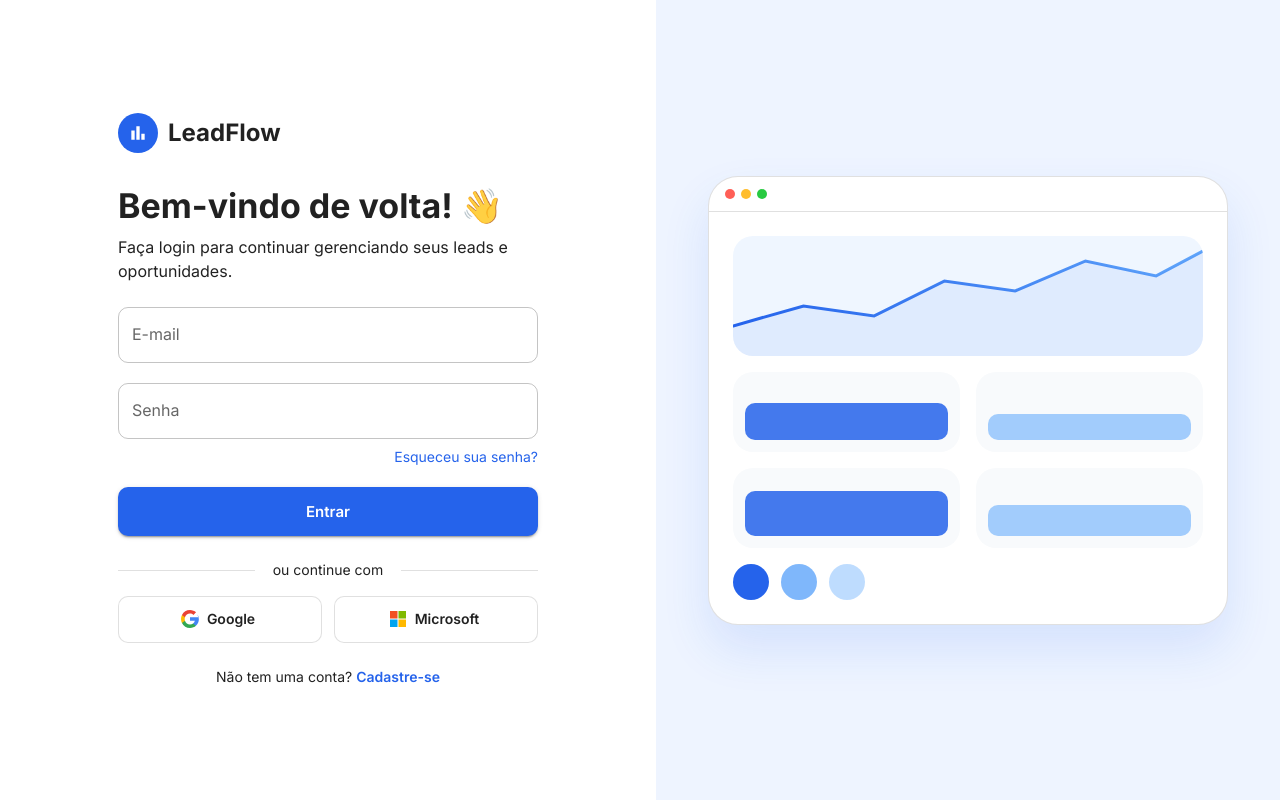
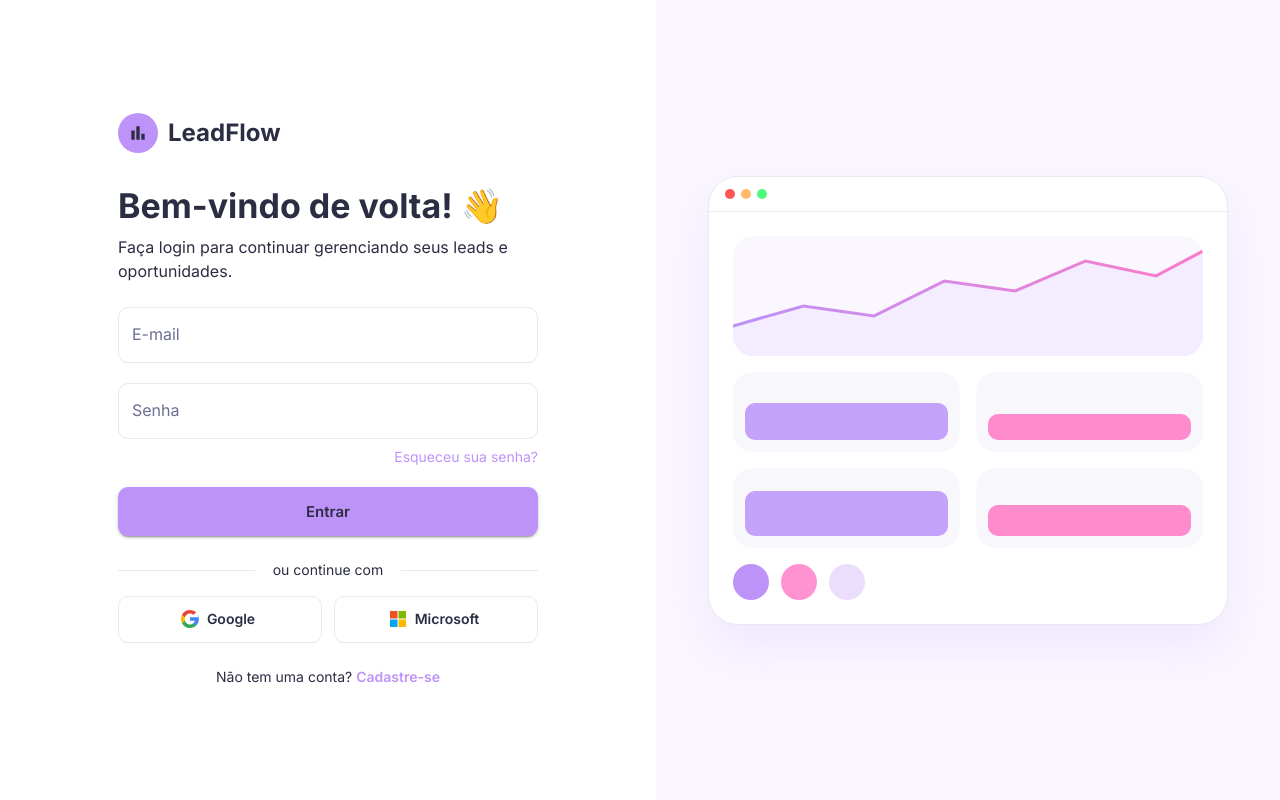
Before and after one commit to BrunoPalhoti/front-end-lead-flow-crm, a React (Vite) app: page /login in a window 1280 px wide. Built offline with nearby package versions, Linux system fonts and the light colour scheme; no server answers; the HTML template or start-up script is replaced by a standard one.

Commit message:
refactor: o tema e atualizar os componentes para usar a nova paleta de cores

```diff
--- a/src/components/auth/AuthIllustration.tsx
+++ b/src/components/auth/AuthIllustration.tsx
@@ -1,4 +1,6 @@
 import { Box } from '@mui/material'
+import { alpha } from '@mui/material/styles'
+import { colors } from '@/theme'
 
 export function AuthIllustration() {
   return (
@@ -8,7 +10,7 @@ export function AuthIllustration() {
         display: { xs: 'none', lg: 'flex' },
         alignItems: 'center',
         justifyContent: 'center',
-        bgcolor: '#EEF4FF',
+        bgcolor: alpha(colors.primary, 0.08),
         p: 4,
         position: 'relative',
         overflow: 'hidden',
@@ -20,7 +22,7 @@ export function AuthIllustration() {
           maxWidth: 520,
           bgcolor: 'background.paper',
           borderRadius: 3,
-          boxShadow: '0 24px 48px rgba(37, 99, 235, 0.12)',
+          boxShadow: `0 24px 48px ${alpha(colors.primary, 0.15)}`,
           border: '1px solid',
           borderColor: 'divider',
           overflow: 'hidden',
@@ -36,7 +38,7 @@ export function AuthIllustration() {
             gap: 0.75,
           }}
         >
-          {['#FF5F57', '#FFBD2E', '#28CA41'].map((color) => (
+          {[colors.danger, colors.warning, colors.success].map((color) => (
             <Box
               key={color}
               sx={{ width: 10, height: 10, borderRadius: '50%', bgcolor: color }}
@@ -49,7 +51,7 @@ export function AuthIllustration() {
             sx={{
               height: 120,
               borderRadius: 2,
-              bgcolor: '#EFF6FF',
+              bgcolor: alpha(colors.primary, 0.08),
               mb: 2,
               position: 'relative',
               overflow: 'hidden',
@@ -58,8 +60,8 @@ export function AuthIllustration() {
             <svg viewBox="0 0 400 120" width="100%" height="100%" preserveAspectRatio="none">
               <defs>
                 <linearGradient id="lineGrad" x1="0" y1="0" x2="1" y2="0">
-                  <stop offset="0%" stopColor="#2563EB" />
-                  <stop offset="100%" stopColor="#60A5FA" />
+                  <stop offset="0%" stopColor={colors.primary} />
+                  <stop offset="100%" stopColor={colors.secondary} />
                 </linearGradient>
               </defs>
               <path
@@ -71,7 +73,7 @@ export function AuthIllustration() {
               />
               <path
                 d="M0,90 L60,70 L120,80 L180,45 L240,55 L300,25 L360,40 L400,15 L400,120 L0,120 Z"
-                fill="rgba(37,99,235,0.08)"
+                fill={alpha(colors.primary, 0.1)}
               />
             </svg>
           </Box>
@@ -83,7 +85,7 @@ export function AuthIllustration() {
                 sx={{
                   height: 80,
                   borderRadius: 2,
-                  bgcolor: '#F8FAFC',
+                  bgcolor: 'background.default',
                   display: 'flex',
                   alignItems: 'flex-end',
                   p: 1.5,
@@ -95,7 +97,7 @@ export function AuthIllustration() {
                     width: '100%',
                     height: `${height}%`,
                     borderRadius: 1,
-                    bgcolor: index % 2 === 0 ? '#2563EB' : '#93C5FD',
+                    bgcolor: index % 2 === 0 ? colors.primary : colors.secondary,
                     opacity: 0.85,
                   }}
                 />
@@ -104,9 +106,9 @@ export function AuthIllustration() {
           </Box>
 
           <Box sx={{ display: 'flex', gap: 1.5 }}>
-            {['#2563EB', '#60A5FA', '#93C5FD'].map((color, index) => (
+            {[colors.primary, colors.secondary, alpha(colors.primary, 0.5)].map((color, index) => (
               <Box
-                key={color}
+                key={index}
                 sx={{
                   width: 36,
                   height: 36,
--- a/src/pages/dashboard/DashboardPage.tsx
+++ b/src/pages/dashboard/DashboardPage.tsx
@@ -10,6 +10,7 @@ import {
   LinearProgress,
   Stack,
   Typography,
+  useTheme,
 } from '@mui/material'
 import { useMemo } from 'react'
 import { LeadStatusChip } from '@/components/leads/LeadStatusChip'
@@ -22,6 +23,7 @@ import { formatCurrency } from '@/utils/formatCurrency'
 import { getLeadSubtitle } from '@/utils/lead'
 
 export function DashboardPage() {
+  const theme = useTheme()
   const { data: leads = [], isLoading } = useLeads()
 
   const stats = useMemo(() => {
@@ -60,7 +62,7 @@ export function DashboardPage() {
             value={String(stats.total)}
             subtitle="Cadastrados no CRM"
             icon={<PeopleAltOutlinedIcon />}
-            color="#1565C0"
+            color={theme.palette.primary.main}
           />
         </Grid>
         <Grid size={{ xs: 12, sm: 6, lg: 3 }}>
@@ -69,7 +71,7 @@ export function DashboardPage() {
             value={formatCurrency(stats.pipelineValue, { maximumFractionDigits: 0 }) ?? '—'}
             subtitle="Valor em negociação"
             icon={<AttachMoneyOutlinedIcon />}
-            color="#00897B"
+            color={theme.palette.secondary.main}
           />
         </Grid>
         <Grid size={{ xs: 12, sm: 6, lg: 3 }}>
@@ -78,7 +80,7 @@ export function DashboardPage() {
             value={formatCurrency(stats.wonValue, { maximumFractionDigits: 0 }) ?? '—'}
             subtitle="Leads convertidos"
             icon={<EmojiEventsOutlinedIcon />}
-            color="#2E7D32"
+            color={theme.palette.success.main}
           />
         </Grid>
         <Grid size={{ xs: 12, sm: 6, lg: 3 }}>
@@ -87,7 +89,7 @@ export function DashboardPage() {
             value={`${stats.conversionRate.toFixed(1)}%`}
             subtitle="Taxa de fechamento"
             icon={<TrendingUpOutlinedIcon />}
-            color="#ED6C02"
+            color={theme.palette.warning.main}
           />
         </Grid>
       </Grid>
--- a/src/theme/index.ts
+++ b/src/theme/index.ts
@@ -1,21 +1,70 @@
-import { createTheme } from '@mui/material/styles'
+import { alpha, createTheme } from '@mui/material/styles'
+
+const colors = {
+  primary: '#BD93F9',
+  secondary: '#FF79C6',
+  success: '#50FA7B',
+  warning: '#FFB86C',
+  danger: '#FF5555',
+  background: '#F8F8FC',
+  surface: '#FFFFFF',
+  border: '#E8E8F3',
+  text: '#2B2D42',
+  textLight: '#6C6F93',
+} as const
 
 export const theme = createTheme({
   palette: {
     mode: 'light',
     primary: {
-      main: '#2563EB',
-      light: '#60A5FA',
-      dark: '#1D4ED8',
+      main: colors.primary,
+      light: '#D4B5FB',
+      dark: '#A071E8',
+      contrastText: colors.text,
     },
     secondary: {
-      main: '#00897B',
-      light: '#4DB6AC',
-      dark: '#00695C',
+      main: colors.secondary,
+      light: '#FF9DD4',
+      dark: '#E85AAC',
+      contrastText: colors.text,
+    },
+    success: {
+      main: colors.success,
+      light: '#7DFB9A',
+      dark: '#3DD965',
+      contrastText: colors.text,
+    },
+    warning: {
+      main: colors.warning,
+      light: '#FFCA94',
+      dark: '#E89E50',
+      contrastText: colors.text,
+    },
+    error: {
+      main: colors.danger,
+      light: '#FF8080',
+      dark: '#E04444',
+      contrastText: colors.surface,
+    },
+    info: {
+      main: '#A071E8',
+      light: '#D4B5FB',
+      dark: '#8B5FD6',
+      contrastText: colors.text,
+    },
+    text: {
+      primary: colors.text,
+      secondary: colors.textLight,
     },
     background: {
-      default: '#F4F6F8',
-      paper: '#FFFFFF',
+      default: colors.background,
+      paper: colors.surface,
+    },
+    divider: colors.border,
+    action: {
+      active: colors.textLight,
+      hover: alpha(colors.primary, 0.06),
+      selected: alpha(colors.primary, 0.1),
     },
   },
   typography: {
@@ -45,9 +94,52 @@ export const theme = createTheme({
     MuiCard: {
       styleOverrides: {
         root: {
-          boxShadow: '0 1px 3px rgba(0,0,0,0.08)',
+          boxShadow: `0 1px 3px ${alpha(colors.text, 0.06)}`,
+          border: `1px solid ${colors.border}`,
+        },
+      },
+    },
+    MuiOutlinedInput: {
+      styleOverrides: {
+        root: {
+          '& .MuiOutlinedInput-notchedOutline': {
+            borderColor: colors.border,
+          },
+        },
+      },
+    },
+    MuiChip: {
+      styleOverrides: {
+        outlined: {
+          borderColor: colors.border,
+        },
+      },
+    },
+    MuiLinearProgress: {
+      styleOverrides: {
+        root: {
+          bgcolor: alpha(colors.primary, 0.12),
+        },
+        bar: {
+          bgcolor: colors.primary,
+        },
+      },
+    },
+    MuiDrawer: {
+      styleOverrides: {
+        paper: {
+          borderRight: `1px solid ${colors.border}`,
+        },
+      },
+    },
+    MuiAppBar: {
+      styleOverrides: {
+        root: {
+          borderBottom: `1px solid ${colors.border}`,
         },
       },
     },
   },
 })
+
+export { colors }
```
